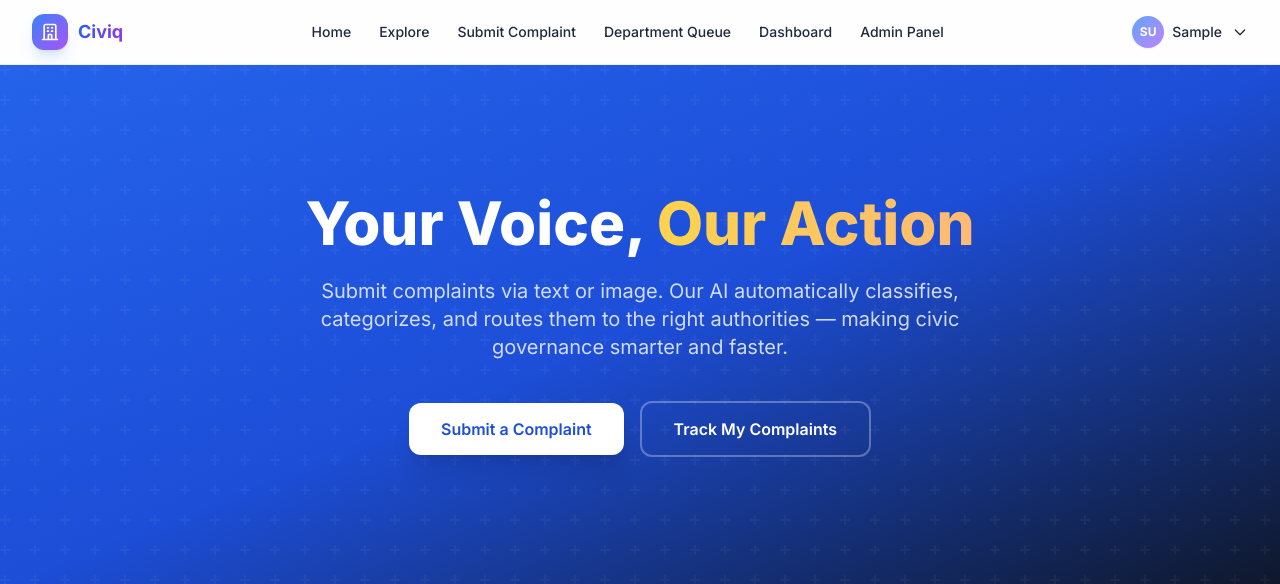
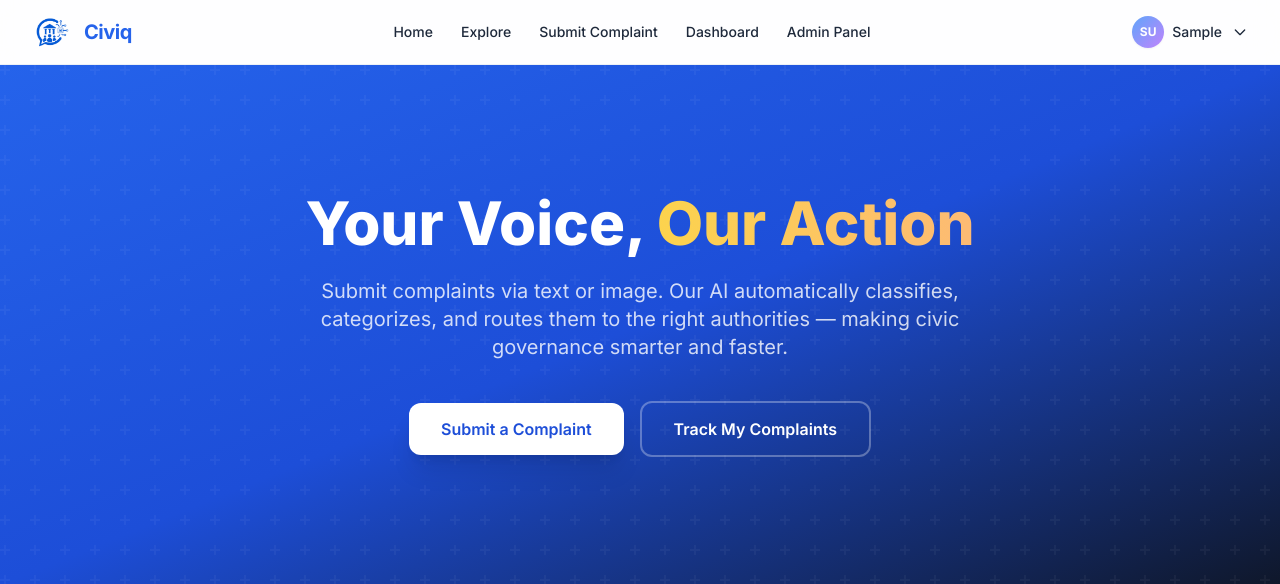
Before and after one commit to vishnuv1z/civic-complaint-system, a Django app: page / in a window 1280 px wide. Shown: the top 584 px of the page. Run offline with Django 5.2, Linux system fonts and the light colour scheme; the visitor is signed in with stand-in values (Sample User, id 1); some libraries are stand-ins or nearby versions.

Commit message:
Added a site logo and favicon

```diff
--- a/templates/base.html
+++ b/templates/base.html
@@ -1,10 +1,16 @@
+{% load static %}
+
 <!DOCTYPE html>
 <html lang="en">
 <head>
     <meta charset="UTF-8">
     <meta name="viewport" content="width=device-width, initial-scale=1.0">
     <meta name="description" content="Smart Civic Complaint Management System — File, track, and resolve civic complaints with intelligent AI categorization.">
+
     <title>{% block title %}Civiq — Complaint Management{% endblock %}</title>
+
+    <!-- Favicon -->
+    <link rel="icon" type="image/png" href="{% static 'images/favicon.png' %}">
 
     <!-- Tailwind CSS CDN -->
     <script src="https://cdn.tailwindcss.com"></script>
@@ -57,10 +63,11 @@
     <link href="https://fonts.googleapis.com/css2?family=Inter:wght@300;400;500;600;700;800;900&display=swap" rel="stylesheet">
 
     <!-- Custom Styles -->
-    <link rel="stylesheet" href="{% load static %}{% static 'css/styles.css' %}">
+    <link rel="stylesheet" href="{% static 'css/styles.css' %}">
 
     {% block extra_css %}{% endblock %}
 </head>
+
 <body class="min-h-screen bg-surface-50 text-surface-800 font-sans antialiased">
 
     <!-- Navbar -->
@@ -76,8 +83,13 @@
             {% elif message.tags == 'warning' %} bg-amber-50 text-amber-800 border border-amber-200
             {% else %} bg-blue-50 text-blue-800 border border-blue-200
             {% endif %}">
+
             <span>{{ message }}</span>
-            <button onclick="this.parentElement.remove()" class="ml-auto text-lg leading-none opacity-60 hover:opacity-100 transition-opacity">&times;</button>
+
+            <button onclick="this.parentElement.remove()"
+                    class="ml-auto text-lg leading-none opacity-60 hover:opacity-100 transition-opacity">
+                &times;
+            </button>
         </div>
         {% endfor %}
     </div>
@@ -93,6 +105,7 @@
 
     <!-- Custom JS -->
     <script src="{% static 'js/main.js' %}"></script>
+
     {% block extra_js %}{% endblock %}
 </body>
 </html>
--- a/templates/home.html
+++ b/templates/home.html
@@ -10,11 +10,6 @@
 
     <div class="relative max-w-7xl mx-auto px-4 sm:px-6 lg:px-8 py-24 lg:py-32">
         <div class="text-center max-w-3xl mx-auto">
-            <div class="inline-flex items-center gap-2 px-4 py-1.5 rounded-full bg-white/10 backdrop-blur-sm border border-white/20 text-white/90 text-sm font-medium mb-6 animate-fade-in">
-                <span class="w-2 h-2 rounded-full bg-emerald-400 animate-pulse"></span>
-                AI-Powered Complaint Resolution
-            </div>
-
             <h1 class="text-4xl sm:text-5xl lg:text-6xl font-extrabold text-white leading-tight mb-6">
                 Your Voice,
                 <span class="bg-gradient-to-r from-amber-300 to-orange-300 bg-clip-text text-transparent"> Our Action</span>
--- a/templates/navbar.html
+++ b/templates/navbar.html
@@ -6,15 +6,19 @@
         <div class="flex items-center justify-between h-16">
 
             <!-- Logo -->
-            <a href="{% url 'complaints:home' %}" class="flex items-center gap-2.5 group">
-                <div class="w-9 h-9 rounded-xl bg-gradient-to-br from-primary-500 to-accent-500 flex items-center justify-center shadow-lg shadow-primary-500/20 group-hover:shadow-primary-500/40 transition-shadow duration-300">
-                    <svg class="w-5 h-5 text-white" fill="none" stroke="currentColor" viewBox="0 0 24 24">
-                        <path stroke-linecap="round" stroke-linejoin="round" stroke-width="2" d="M19 21V5a2 2 0 00-2-2H7a2 2 0 00-2 2v16m14 0h2m-2 0h-5m-9 0H3m2 0h5M9 7h1m-1 4h1m4-4h1m-1 4h1m-5 10v-5a1 1 0 011-1h2a1 1 0 011 1v5m-4 0h4"/>
-                    </svg>
-                </div>
-                <span class="text-lg font-bold bg-gradient-to-r from-primary-600 to-accent-600 bg-clip-text text-transparent">
+            <!-- Logo -->
+            <a href="{% url 'complaints:home' %}" class="flex items-center gap-3 group">
+
+                <img
+                    src="{% static 'images/logo.png' %}"
+                    alt="Civiq Logo"
+                    class="w-10 h-10 object-contain"
+                >
+
+                <span class="text-xl font-bold text-primary-600 tracking-tight">
                     Civiq
                 </span>
+
             </a>
 
             <!-- Desktop Navigation Links -->
@@ -25,12 +29,12 @@
                 <a href="{% url 'complaints:explore' %}" class="nav-link px-3 py-2 rounded-lg text-sm font-medium text-surface-600 hover:text-primary-600 hover:bg-primary-50 transition-all duration-200">
                     Explore
                 </a>
-                {% if user.is_authenticated %}
+                {% if user.is_authenticated and user.role != 'department_staff' %}
                 <a href="{% url 'complaints:submit' %}" class="nav-link px-3 py-2 rounded-lg text-sm font-medium text-surface-600 hover:text-primary-600 hover:bg-primary-50 transition-all duration-200">
                     Submit Complaint
                 </a>
                 {% endif %}
-                {% if user.is_authenticated and user.is_staff or user.is_authenticated and user.role == 'admin' or user.is_authenticated and user.role == 'department_staff' %}
+                {% if user.is_authenticated and user.role == 'department_staff' %}
                 <a href="{% url 'complaints:staff_queue' %}" class="nav-link px-3 py-2 rounded-lg text-sm font-medium text-surface-600 hover:text-primary-600 hover:bg-primary-50 transition-all duration-200">
                     Department Queue
                 </a>
@@ -61,8 +65,10 @@
                         <div class="absolute right-0 mt-0 w-48 bg-white rounded-xl shadow-lg border border-surface-100 opacity-0 invisible group-hover:opacity-100 group-hover:visible transition-all duration-200 transform origin-top-right z-50">
                             <div class="py-1">
                                 <a href="{% url 'accounts:profile' %}" class="block px-4 py-2 text-sm text-surface-700 hover:bg-surface-50 hover:text-primary-600 transition-colors">Profile</a>
+                                {% if user.role != 'department_staff' %}
                                 <a href="{% url 'complaints:list' %}" class="block px-4 py-2 text-sm text-surface-700 hover:bg-surface-50 hover:text-primary-600 transition-colors">My Complaints</a>
-                                {% if user.is_staff or user.role == 'admin' or user.role == 'department_staff' %}
+                                {% endif %}
+                                {% if user.role == 'department_staff' %}
                                 <a href="{% url 'complaints:staff_queue' %}" class="block px-4 py-2 text-sm text-surface-700 hover:bg-surface-50 hover:text-primary-600 transition-colors">Department Queue</a>
                                 {% endif %}
                                 <div class="border-t border-surface-100 my-1"></div>
@@ -97,9 +103,11 @@
                 <a href="{% url 'complaints:home' %}" class="px-3 py-2 rounded-lg text-sm font-medium text-surface-600 hover:text-primary-600 hover:bg-primary-50 transition-all">Home</a>
                 <a href="{% url 'complaints:explore' %}" class="px-3 py-2 rounded-lg text-sm font-medium text-surface-600 hover:text-primary-600 hover:bg-primary-50 transition-all">Explore</a>
                 {% if user.is_authenticated %}
+                {% if user.role != 'department_staff' %}
                 <a href="{% url 'complaints:submit' %}" class="px-3 py-2 rounded-lg text-sm font-medium text-surface-600 hover:text-primary-600 hover:bg-primary-50 transition-all">Submit Complaint</a>
                 <a href="{% url 'complaints:list' %}" class="px-3 py-2 rounded-lg text-sm font-medium text-surface-600 hover:text-primary-600 hover:bg-primary-50 transition-all">My Complaints</a>
-                {% if user.is_staff or user.role == 'admin' or user.role == 'department_staff' %}
+                {% endif %}
+                {% if user.role == 'department_staff' %}
                 <a href="{% url 'complaints:staff_queue' %}" class="px-3 py-2 rounded-lg text-sm font-medium text-surface-600 hover:text-primary-600 hover:bg-primary-50 transition-all">Department Queue</a>
                 {% endif %}
                 {% endif %}
```
Also changed, not shown: static/images/favicon.png (added), static/images/logo.png (added).
